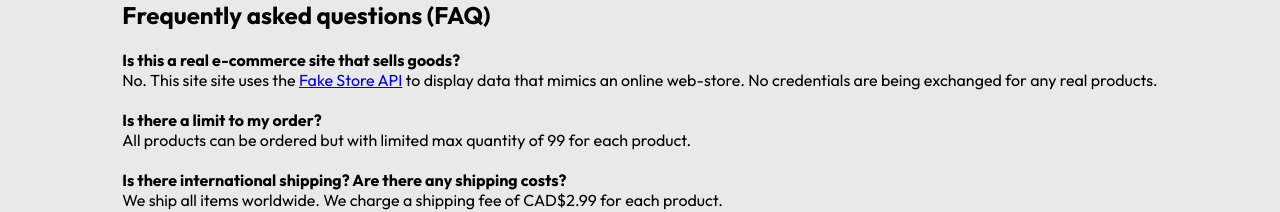
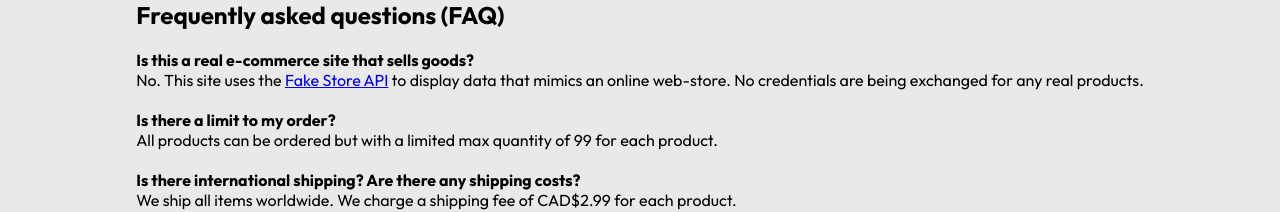
Before and after one commit to andrewtran28/shopping-cart, a React (Vite) app: page /1/home in a window 1280 px wide. Shown: the part 873-1085 px from the top of the page. Built offline with nearby package versions, Linux system fonts and the light colour scheme; no server answers; a web font is replaced by a local one.

Commit message:
fix: homepage FAQ typo

```diff
--- a/src/components/Homepage.jsx
+++ b/src/components/Homepage.jsx
@@ -17,10 +17,10 @@ function Homepage() {
           <h2>Frequently asked questions (FAQ)</h2>
           <p>
             <span><strong>Is this a real e-commerce site that sells goods?</strong></span><br />
-            <span>No. This site site uses the <a href="https://fakestoreapi.com/">Fake Store API</a> to display data that mimics an online web-store. No credentials are being exchanged for any real products. </span> <br /> <br/>
+            <span>No. This site uses the <a href="https://fakestoreapi.com/">Fake Store API</a> to display data that mimics an online web-store. No credentials are being exchanged for any real products. </span> <br /> <br/>
 
             <span><strong>Is there a limit to my order?</strong></span><br />
-            <span>All products can be ordered but with limited max quantity of 99 for each product.</span> <br /> <br/>
+            <span>All products can be ordered but with a limited max quantity of 99 for each product.</span> <br /> <br/>
 
             <span><strong>Is there international shipping? Are there any shipping costs?</strong></span><br />
             <span>We ship all items worldwide. We charge a shipping fee of CAD$2.99 for each product. </span> <br /> <br/>
```
